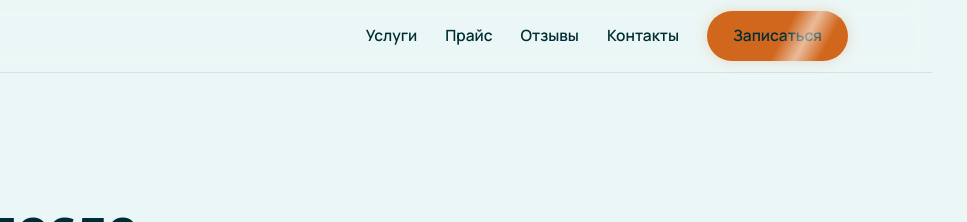
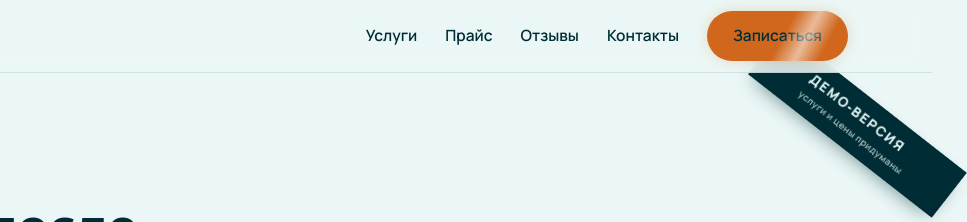
Before and after one commit to suhanovaelena57-maker/turbo-octo-pancake, a plain HTML site: page index.html in a window 1280 px wide. Shown: the top 222 px of the page, 348-1315 px from the left, 967 px wide, since content can reach past the window. Drawn offline with Linux system fonts and the light colour scheme; a web font is replaced by a local one.

Commit message:
Пометка Демо-версия на первом экране

```diff
--- a/index.html
+++ b/index.html
@@ -97,6 +97,20 @@ button{cursor:pointer;font-family:inherit}
 
 /* ---------- hero ---------- */
 .hero{padding: 64px 0 72px;position: relative}
+/* demo ribbon */
+.demo-ribbon{
+  position: absolute;top: 22px;right: -42px;z-index: 20;
+  background: var(--ink);color: oklch(0.96 0.02 190);
+  font-weight: 800;font-size: 13.5px;letter-spacing: .12em;text-transform: uppercase;
+  padding: 9px 52px;transform: rotate(38deg);
+  box-shadow: 0 8px 20px -8px color-mix(in oklch, var(--ink) 55%, transparent);
+  pointer-events: none;
+}
+.demo-ribbon::after{
+  content: "услуги и цены придуманы";
+  display: block;font-size: 9.5px;letter-spacing: .04em;text-transform: none;font-weight: 600;
+  opacity: .75;margin-top: 1px;
+}
 .hero .wrap{display: grid;grid-template-columns: 1.05fr 0.95fr;gap: 56px;align-items: center}
 .hero h1{
   font-family: var(--font-display);font-weight: 700;
@@ -263,6 +277,8 @@ button{cursor:pointer;font-family:inherit}
 @media (max-width: 900px){
   .hero .wrap{grid-template-columns: 1fr;gap: 44px}
   .hero{padding: 44px 0 56px}
+  .demo-ribbon{top: 14px;right: -46px;font-size: 11.5px;padding: 7px 46px}
+  .demo-ribbon::after{font-size: 8.5px}
   .hero-photo{max-width: 430px;margin: 0 auto}
   .services-grid{grid-template-columns: 1fr;max-width: 460px;margin: 0 auto}
   .reviews-grid{grid-template-columns: 1fr}
@@ -329,6 +345,7 @@ button{cursor:pointer;font-family:inherit}
 
   <!-- hero -->
   <section class="hero">
+    <div class="demo-ribbon" role="note" aria-label="Это демо-версия сайта, услуги и цены придуманы">Демо&#8209;версия</div>
     <div class="wrap">
       <div>
         <span class="hero-badge">
```
